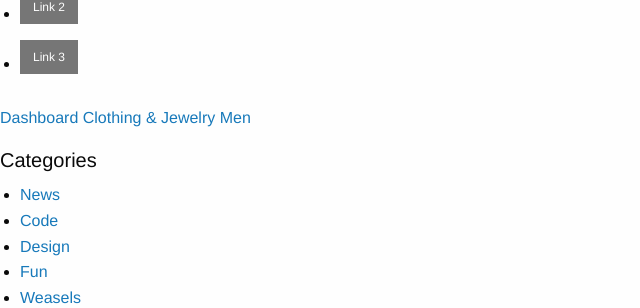
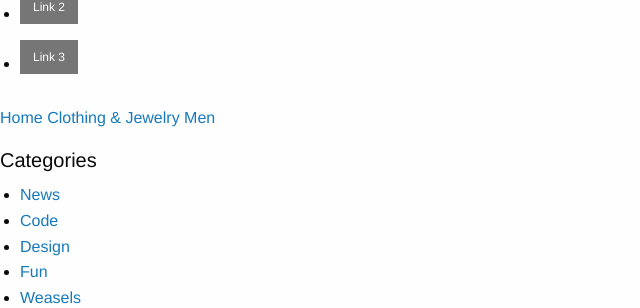
Before and after one commit to xtranophilist/ekpasal, a Django app: template templates/dashboard_index.html in a window 1280 px wide. Shown: the part 136-444 px from the top of the page, without its empty margins (0-640 px from the left). Run offline with Django 3.2, Linux system fonts and the light colour scheme; the template is opened without the code that fills it, so the values that code supplies are empty; some libraries are stand-ins or nearby versions.

Commit message:
Dashboard -> Home

```diff
--- a/templates/base.html
+++ b/templates/base.html
@@ -55,7 +55,7 @@
 
 <nav class="breadcrumbs">
     {% block breadcrumbs %}
-        <a href="/">Dashboard</a>
+        <a href="/">Home</a>
         <a href="/category/clothing-jewelry">Clothing & Jewelry</a>
         <a href="/category/men">Men</a>
     {% endblock %}
```
